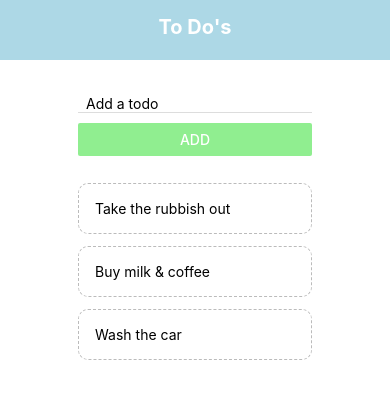
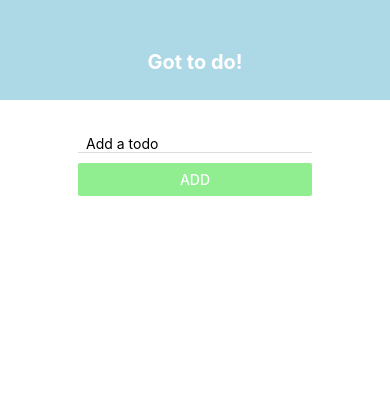
Before and after one commit to Raul184/React_Native_ToDo_List_App, a React Native app: screen / in a window 390 px wide. Shown: the top 398 px of the page. Built offline with nearby package versions, Linux system fonts and the light colour scheme.

Commit message:
simple refactoring

```diff
--- a/App.js
+++ b/App.js
@@ -1,16 +1,18 @@
 import React , { useState } from 'react';
-import { StyleSheet, Text, View, FlatList , Alert, TouchableWithoutFeedback , Keyboard} from 'react-native';
-import { v4 as uuidv4 } from 'uuid';
+import {
+  StyleSheet,
+  View,
+  FlatList,
+  Alert,
+  TouchableWithoutFeedback,
+  Keyboard
+} from 'react-native';
 import Header from './components/header/header'
 import TodoForm from './components/TodoForm/TodoForm'
 import TodoItem from './components/todoItem/TodoItem'
 
 export default function App() {
-  const [todos , setTodos] = useState([
-    {text: 'Take the rubbish out' , key: '1'},
-    {text: 'Buy milk & coffee' , key: '2'},
-    {text: 'Wash the car' , key: '3'},
-  ])
+  const [todos , setTodos] = useState([])
 
   const handlePress = key => {
     setTodos( prevState => {
@@ -20,13 +22,15 @@ export default function App() {
 
   const addTodo = nueTodo => {
     if(nueTodo.length > 3){
-      setTodos(prevState => [
-        ...prevState ,
-        {text: nueTodo , key: uuidv4()}
+      setTodos([
+        ...todos ,
+        {
+          text: nueTodo ,
+          key: JSON.stringify(Math.round(Math.random() * 10000))
+        }
       ])
     }
     else{
-      console.log('running')
       Alert.alert('Ups','Please write a note to remember',[
         {text:'Ok' , onPress: () => console.log('chao!')}
       ]);
@@ -42,7 +46,9 @@ export default function App() {
           <View style={styles.list}>
             <FlatList
               data={todos}
-              renderItem={({item}) => <TodoItem item={item} handle={handlePress}/> }
+              renderItem={({item}) => (
+                <TodoItem item={item} handle={handlePress}/>
+              )}
             />
           </View>
         </View>
--- a/components/TodoForm/TodoForm.js
+++ b/components/TodoForm/TodoForm.js
@@ -6,6 +6,7 @@ const TodoForm = ({add}) => {
 
   const addTodo = nueTodo => {
     add(nueTodo)
+    setNueTodo('')
   }
   return (
     <View>
--- a/components/header/header.js
+++ b/components/header/header.js
@@ -4,7 +4,7 @@ import { StyleSheet , View , Text} from 'react-native'
 const Header = () => {
   return (
     <View style={styles.header}>
-      <Text style={styles.title}>To Do's</Text>
+      <Text style={styles.title}>Got to do!</Text>
     </View>
   )
 }
@@ -12,8 +12,8 @@ const Header = () => {
 const styles = StyleSheet.create({
   header: {
     width: '100%',
-    height: 60,
-    paddingTop: 15,
+    height: 100,
+    paddingTop: 50,
     backgroundColor: 'lightblue'
   },
   title: {
```
